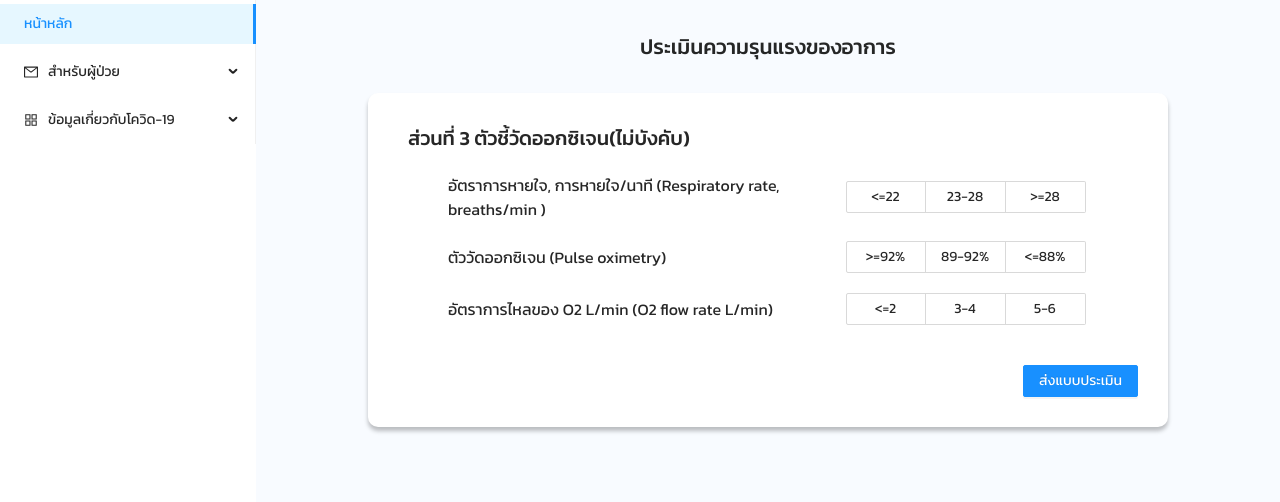
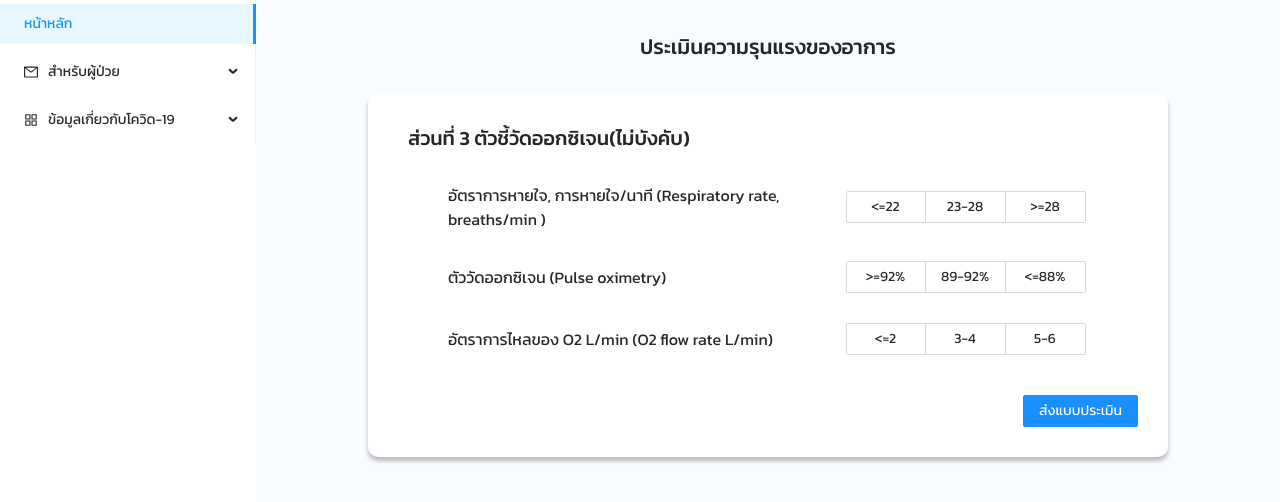
Before and after one commit to Raining-Forever/Bed-Service-Provider, a React (Create React App) app: page / in a window 1280 px wide. Shown: the top 502 px of the page. Built offline with nearby package versions, Linux system fonts and the light colour scheme.

Commit message:
change css form2

```diff
--- a/src/pages/Symptom/Form2/Form2.module.css
+++ b/src/pages/Symptom/Form2/Form2.module.css
@@ -41,7 +41,7 @@
 
 .option {
   display: flex;
-  margin: 20px 0px;
+  margin: 30px 0px;
   margin-left: 50px;
   font-size: 16px;
   line-height: 24px;
```
